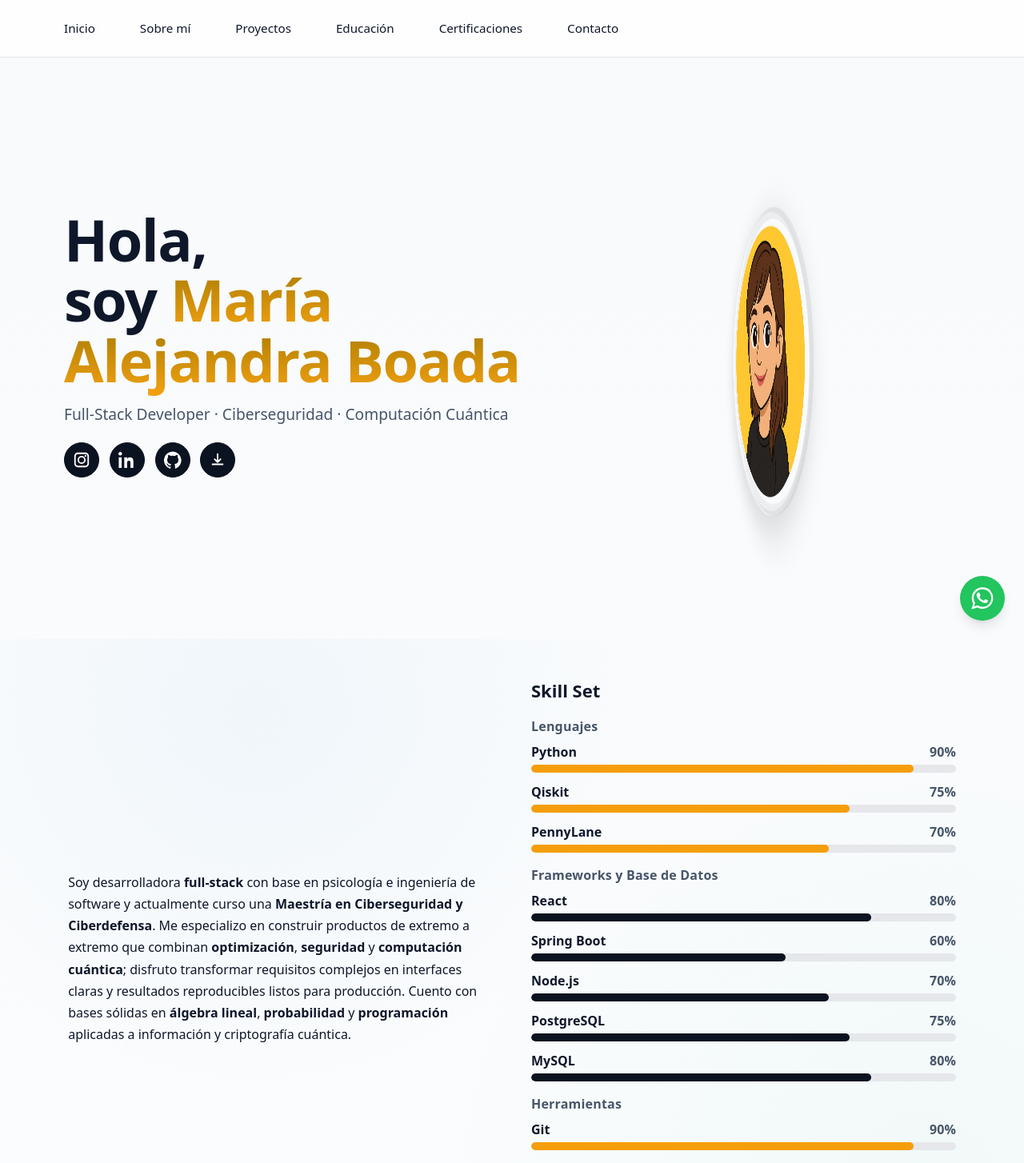
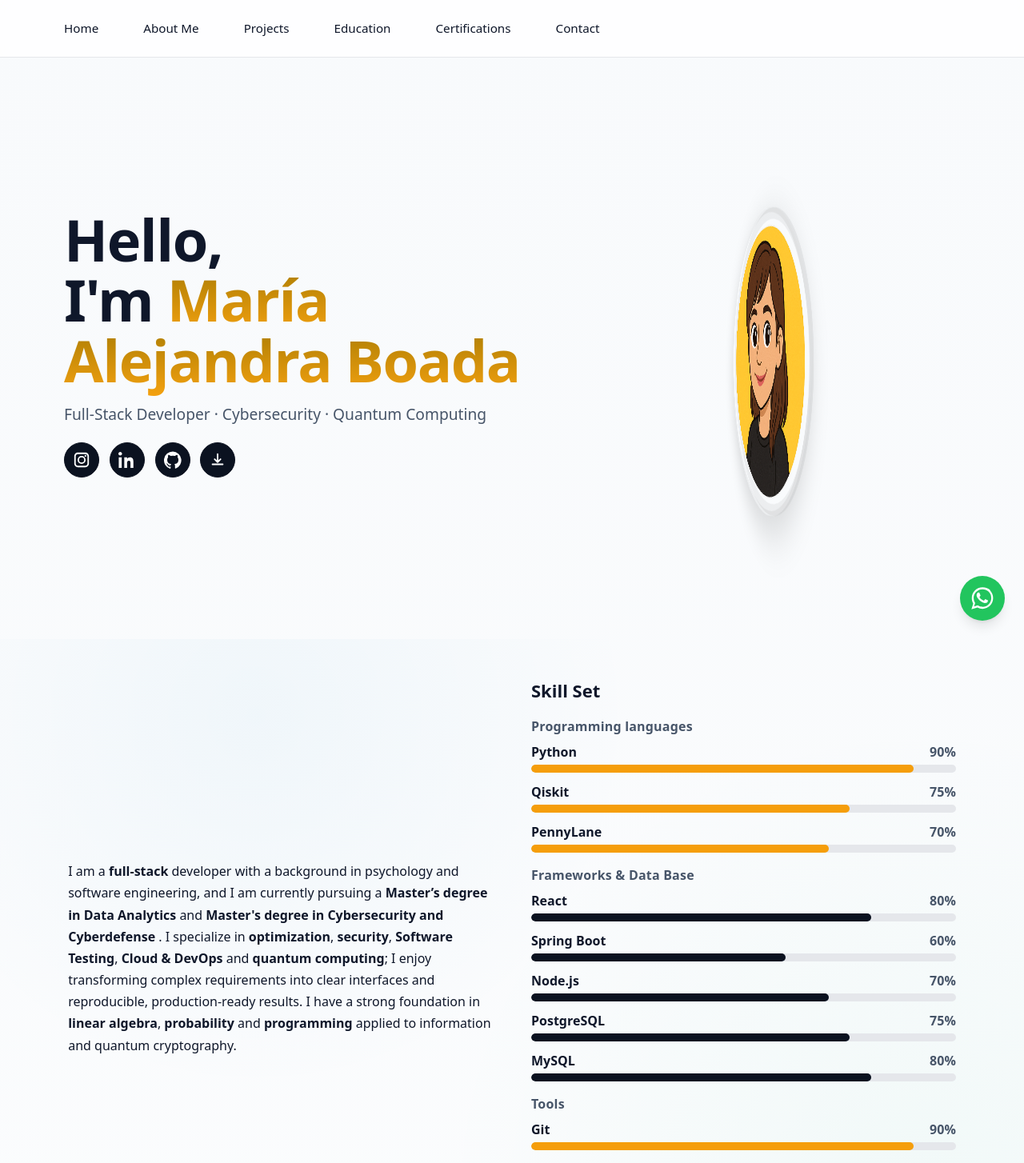
Before and after one commit to MariaAlejandraBoadaRodriguez/resume, a React (Vite) app: page / in a window 1280 px wide. Shown: the top 1454 px of the page at 80% size. Built offline with nearby package versions, Linux system fonts and the light colour scheme; the HTML template or start-up script is replaced by a standard one.

Commit message:
Language change and resume update

```diff
--- a/src/components/layout/NavBar.jsx
+++ b/src/components/layout/NavBar.jsx
@@ -7,12 +7,12 @@ export default function NavBar() {
     <header className="navbar" style={{ "--nav-h": "72px" }}>
       <div className="navbar__container">
         <nav className="navbar__links" aria-label="Secciones del sitio">
-          <a href="#home" className="navbar__link">Inicio</a>
-          <a href="#habilidades" className="navbar__link">Sobre mí</a>
-          <a href="#proyectos" className="navbar__link">Proyectos</a>
-          <a href="#educacion" className="navbar__link">Educación</a>
-          <a href="#certificaciones" className="navbar__link">Certificaciones</a>
-          <a href="#contacto" className="navbar__link">Contacto</a>
+          <a href="#home" className="navbar__link">Home</a>
+          <a href="#habilidades" className="navbar__link">About Me</a>
+          <a href="#proyectos" className="navbar__link">Projects</a>
+          <a href="#educacion" className="navbar__link">Education</a>
+          <a href="#certificaciones" className="navbar__link">Certifications</a>
+          <a href="#contacto" className="navbar__link">Contact</a>
         </nav>
 
         {/* Espaciador opcional para mantener justify-between si luego agregas algo a la derecha */}
--- a/src/components/sections/Contact.jsx
+++ b/src/components/sections/Contact.jsx
@@ -117,10 +117,10 @@ export default function Contact() {
   // --- FIN CAMBIOS MENSAJE ---
 
   return (
-    <Section id="contacto" title="Contacto" subtitle="¡Hablemos!" className="contact">
+    <Section id="contacto" title="contact" subtitle="¡Let's talk!" className="contact">
       <form
         className="contact__form"
-        action="https://formsubmit.co/mariaalejandraboadarodriguez@gmail.com"
+        action="https://formsubmit.co/mboadarodriguez7@gmail.com"
         method="POST"
       >
         {/* Config FormSubmit */}
@@ -146,7 +146,7 @@ export default function Contact() {
       {showToast && (
         <div className="confetti-overlay" role="status" aria-live="polite">
           <canvas ref={canvasRef} className="confetti-canvas" />
-          <div className="toast toast--ok">¡Gracias! Tu mensaje fue enviado correctamente.</div>
+          <div className="toast toast--ok">Thank you! Your message was sent successfully.</div>
         </div>
       )}
     </Section>
--- a/src/components/sections/Education.jsx
+++ b/src/components/sections/Education.jsx
@@ -6,36 +6,41 @@ import "../../styles/education.css";
 /** Formación principal */
 const PRINCIPAL = [
   {
-    title: "Psicología",
+    title: "Psychology",
     org: "Corporación Universitaria Minuto de Dios",
     date: "2011 – 2015",
   },
   {
-    title: "Ingeniería de Software",
+    title: "Software Engineering",
     org: "Universidad Iberoamericana",
-    date: "2022 – Presente",
+    date: "2022 – 2026",
   },
   {
-    title: "Maestría en Ciberseguridad y Ciberdefensa",
+    title: "Master's in Cybersecurity",
     org: "Escuela Superior de Guerra",
-    date: "2024 – Presente",
+    date: "2024 – 2026",
+  },
+  {
+    title: "Master’s in Data Analytics",
+    org: "University of Niagara Falls (UNF)",
+    date: "2025 – 2027",
   },
 ];
 
 /** Cursos destacados */
 const COURSES = [
   {
-    title: "Criptografía Poscuántica",
+    title: "Post-Quantum Cryptography",
     org: "Universidad de los Andes",
     date: "2024",
   },
   {
-    title: "Introducción a la Computación Cuántica",
+    title: "Introduction to Quantum Computing",
     org: "Universidad de los Andes",
     date: "2024",
   },
   {
-    title: "Técnico en Programación de Software",
+    title: "Software Programming Technician",
     org: "SENA",
     date: "2020 – 2023",
   },
@@ -58,12 +63,12 @@ export default function Education() {
     <Section id="educacion" title="Educación">
       <div className="grid md:grid-cols-2 gap-6">
         <Card className="p-6">
-          <h3 className="text-lg font-semibold">Formación principal</h3>
+          <h3 className="text-lg font-semibold">Main training</h3>
           <Row items={PRINCIPAL} />
         </Card>
 
         <Card className="p-6">
-          <h3 className="text-lg font-semibold">Cursos destacados</h3>
+          <h3 className="text-lg font-semibold">Featured Courses</h3>
           <Row items={COURSES} />
         </Card>
       </div>
--- a/src/components/sections/LandingHero.jsx
+++ b/src/components/sections/LandingHero.jsx
@@ -11,13 +11,13 @@ export default function LandingHero() {
         {/* Columna izquierda */}
         <div className="landing-hero__left">
           <h1 className="landing-hero__title">
-            Hola, <br />
-            <span className="landing-hero__im">soy</span>{" "}
+            Hello, <br />
+            <span className="landing-hero__im">I'm</span>{" "}
             <span className="landing-hero__name">María Alejandra Boada</span>
           </h1>
 
           <p className="landing-hero__subtitle">
-            Full-Stack Developer · Ciberseguridad · Computación Cuántica
+            Full-Stack Developer · Cybersecurity  · Quantum Computing
           </p>
 
           {/* Socials */}
--- a/src/components/sections/Projects.jsx
+++ b/src/components/sections/Projects.jsx
@@ -11,7 +11,7 @@ const projects = [
     tag: "QUBO",
     image: quboImg,
     desc:
-      "Plataforma de optimización de cartera con formulación QUBO para balancear retorno-riesgo. Preselección por Sharpe, alto retorno, baja volatilidad/correlación. Solver de recocido simulado e integración cuántica (PennyLane/QAOA).",
+      "Portfolio optimization platform with QUBO formulation to balance return and risk. Sharpe preselection, high return, low volatility/correlation. Simulated annealing solver and quantum integration (Penny Lane/QAOA).",
     demo: "https://investmen-portafolio.vercel.app/",
     code: "https://github.com/MariaAlejandraBoadaRodriguez/investmen-portafolio",
   },
@@ -20,7 +20,7 @@ const projects = [
     tag: "VQA",
     image: teleImg,
     desc:
-      "Plataforma web para simular teletransportación cuántica: parámetros de entrada, visualización de estados y backend con entrelazamiento y medidas.",
+      "Web platform for simulating quantum teleportation: input parameters, state visualization, and backend with entanglement and measurements.",
     demo: "https://teleportation-project.onrender.com/",
     code: "https://github.com/MariaAlejandraBoadaRodriguez/teleportation_project",
   },
@@ -56,7 +56,7 @@ export default function Projects() {
                   target="_blank"
                   rel="noopener noreferrer"
                 >
-                  Ver demo
+                  Demo
                 </a>
                 <a
                   className="btn btn--ghost"
@@ -64,7 +64,7 @@ export default function Projects() {
                   target="_blank"
                   rel="noopener noreferrer"
                 >
-                  Código
+                  Code
                 </a>
               </div>
             </div>
--- a/src/components/sections/RadialAboutSkills.jsx
+++ b/src/components/sections/RadialAboutSkills.jsx
@@ -51,17 +51,17 @@ export default function RadialAboutSkills() {
         <div className="radial__left">
           <div className="about">
             <p className="about__p">
-              Soy desarrolladora <strong>full-stack</strong> con base en
-              psicología e ingeniería de software y actualmente curso una
-              <strong> Maestría en Ciberseguridad y Ciberdefensa</strong>. Me
-              especializo en construir productos de extremo a extremo que
-              combinan <strong>optimización</strong>, <strong>seguridad</strong>{" "}
-              y <strong>computación cuántica</strong>; disfruto transformar
-              requisitos complejos en interfaces claras y resultados
-              reproducibles listos para producción. Cuento con bases sólidas en
-              <strong> álgebra lineal</strong>, <strong>probabilidad</strong> y
-              <strong> programación</strong> aplicadas a información y
-              criptografía cuántica.
+              I am a <strong>full-stack</strong> developer with a background in
+              psychology and software engineering, and I am currently pursuing a
+              <strong> Master’s degree in Data Analytics </strong> and
+              <strong> Master's degree in Cybersecurity and Cyberdefense </strong>.
+              I specialize in <strong> optimization</strong>, <strong> security</strong>,
+              <strong> Software Testing</strong>, <strong> Cloud & DevOps</strong> and
+              <strong> quantum computing</strong>; I enjoy transforming complex
+              requirements into clear interfaces and reproducible, production-ready results.
+              I have a strong foundation in <strong> linear algebra</strong>,
+              <strong> probability</strong> and <strong> programming </strong>
+              applied to information and quantum cryptography.
             </p>
           </div>
         </div>
@@ -73,7 +73,7 @@ export default function RadialAboutSkills() {
 
             {/* Lenguajes (amarillo) */}
             <div className="skillbars__group">
-              <h4 className="skillbars__groupTitle">Lenguajes</h4>
+              <h4 className="skillbars__groupTitle">Programming languages</h4>
               {LANGUAGES.map((s) => (
                 <SkillBar key={s.label} {...s} variant="yellow" />
               ))}
@@ -82,7 +82,7 @@ export default function RadialAboutSkills() {
             {/* Frameworks y BD (negro) */}
             <div className="skillbars__group">
               <h4 className="skillbars__groupTitle">
-                Frameworks y Base de Datos
+                Frameworks & Data Base
               </h4>
               {FRAMEWORKS_DB.map((s) => (
                 <SkillBar key={s.label} {...s} variant="black" />
@@ -91,7 +91,7 @@ export default function RadialAboutSkills() {
 
             {/* Herramientas (amarillo) */}
             <div className="skillbars__group">
-              <h4 className="skillbars__groupTitle">Herramientas</h4>
+              <h4 className="skillbars__groupTitle">Tools</h4>
               {TOOLS.map((s) => (
                 <SkillBar key={s.label} {...s} variant="yellow" />
               ))}
--- a/src/constants.js
+++ b/src/constants.js
@@ -1,2 +1,2 @@
-export const CONTACT_PHONE = "573208673022"; // sin el +
+export const CONTACT_PHONE = "14372135624"; // sin el +
 export const WHATSAPP_URL = `https://wa.me/${CONTACT_PHONE}?text=Hola%20Alejandra,%20vi%20tu%20portafolio%20web%20y%20me%20gustar%C3%ADa%20contactarte.`;
```
Also changed, not shown: src/components/sections/Hero.jsx (+7 -6 lines), 2 other files (tests, documents, lock files or other folders).
